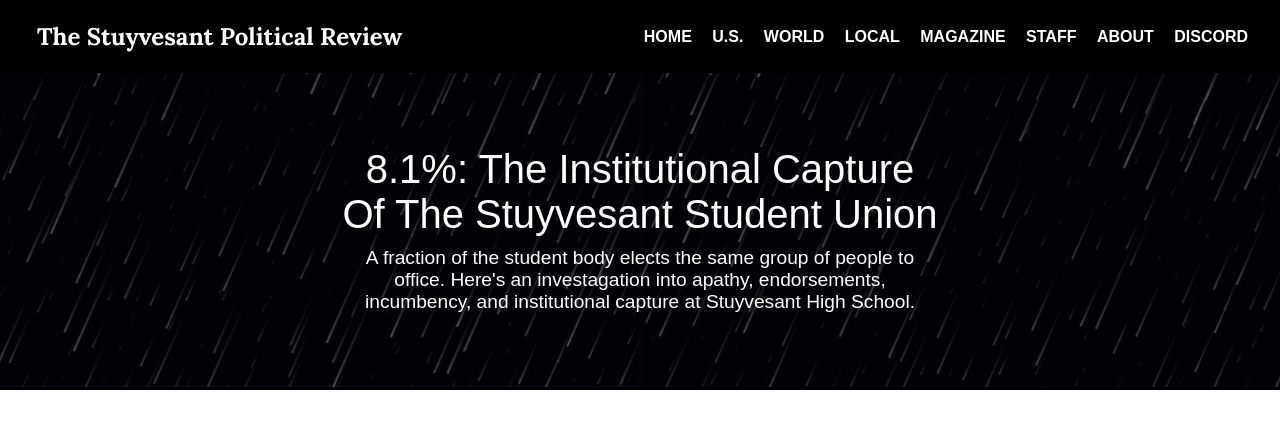
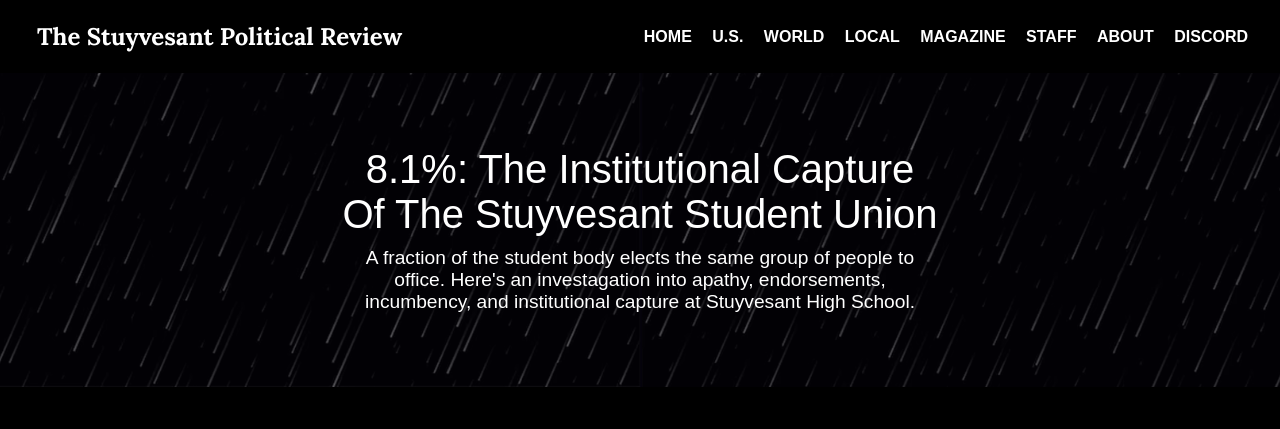
Before and after one commit to stuypoliticalreview/stuypoliticalreview.github.io, a Jekyll site: the page built from graphic/spr_investagation_1.html, in a window 1280 px wide. Shown: the top 429 px of the page. Built offline with Jekyll 4.4.1, drawn with Linux system fonts in a browser that asks for light colours.

Commit message:
actual article work??

```diff
--- a/assets/css/style.css
+++ b/assets/css/style.css
@@ -10,7 +10,6 @@ body {
   margin: 0;
   font-family: Arial, sans-serif;
   color: var(--text-color);
-  background: var(--background-color);
 }
 
 h2 {
@@ -272,6 +271,6 @@ nav a {
   max-width: 600px;
   margin: 0 auto;
   padding: 5px;
-  font-weight: 100;
+  font-weight: 50;
   text-align: center;
 }
--- a/graphic/spr_investagation_1.html
+++ b/graphic/spr_investagation_1.html
@@ -2,6 +2,11 @@
 layout: default
 title: The 8.1% of Stuyvesant
 ---
+<style>
+      body {
+        background: black;
+      }
+</style>
 
 <section class="graphic-hero" style="background-image: url('/assets/images/hero.png');" role="img" aria-label="Students discussing political topics at Stuyvesant High School">
   <div class="graphic-article-text">
```
